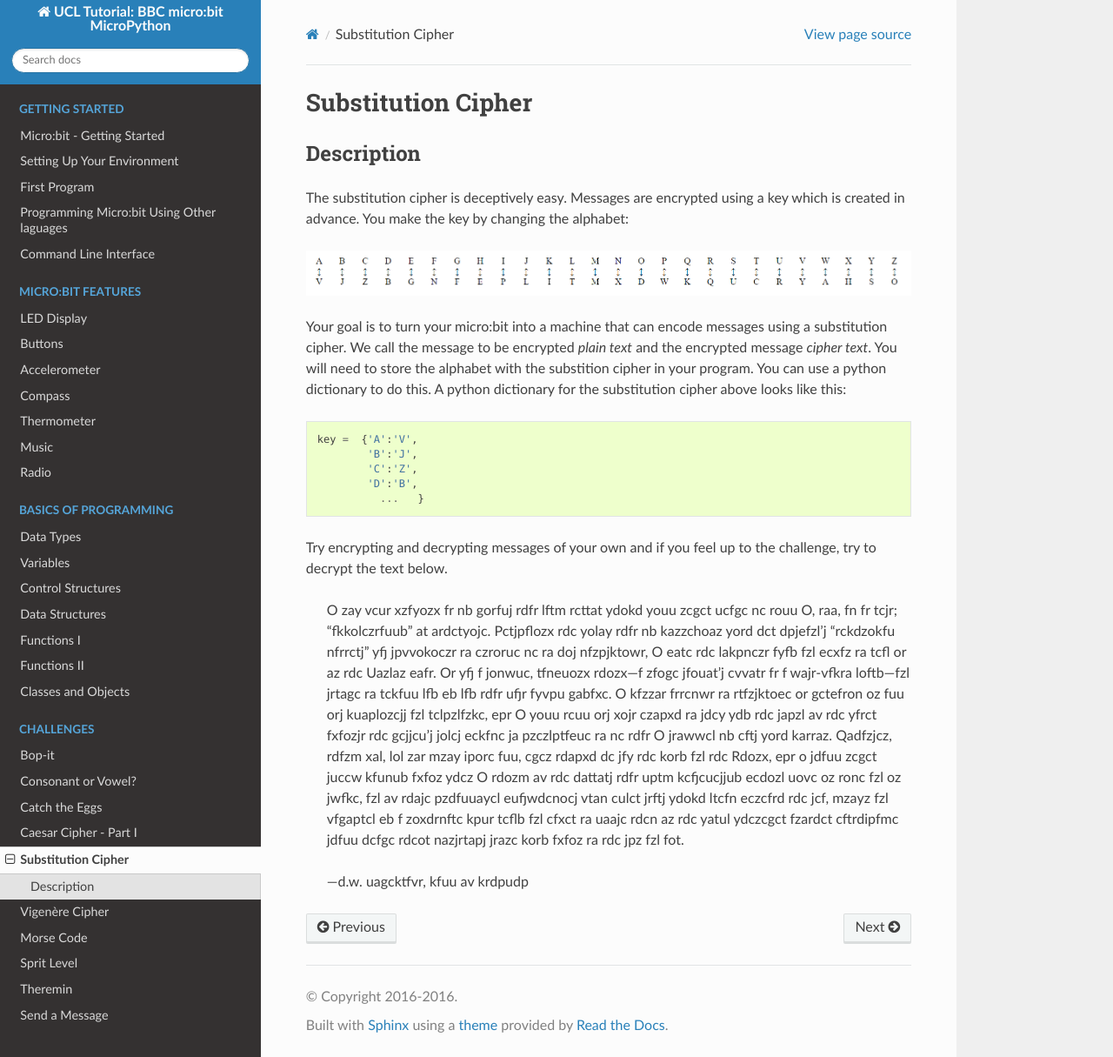
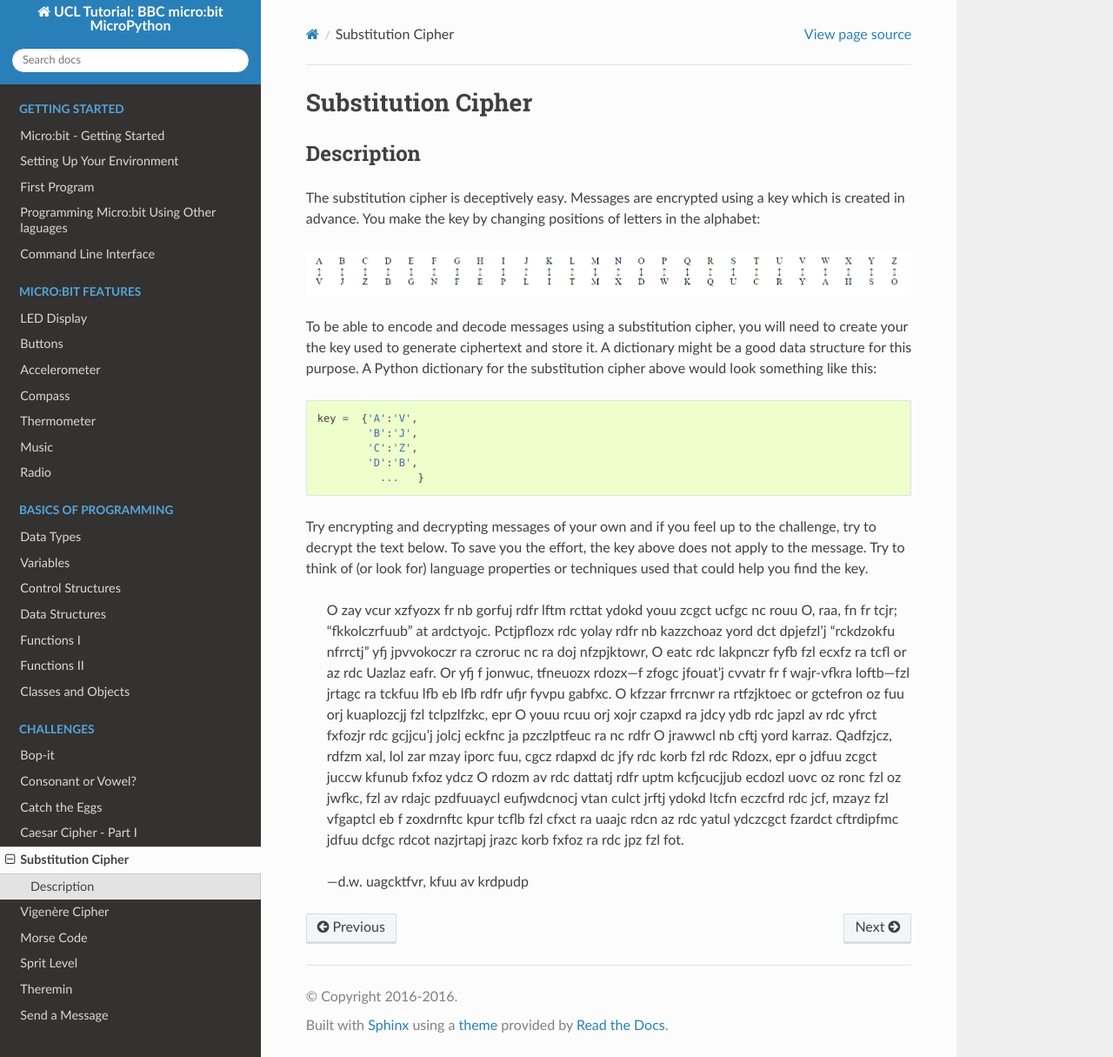
Before and after one commit to rharbird/microbit-challenges, a Sphinx documentation site: the page built from docs/source/challenges/crypto/substitution.rst, in a window 1280 px wide and 1215 px high. Shown: the whole window at 87% size. Built offline with Sphinx 7.4.7 and the Read the Docs theme 2.0.0, drawn with Linux system fonts in a browser that asks for light colours; pages that are not in the unit, such as notebooks, are missing from menus.

Commit message:
Modify text

```diff
--- a/docs/source/challenges/crypto/substitution.rst
+++ b/docs/source/challenges/crypto/substitution.rst
@@ -6,13 +6,13 @@ Description
 ===========
 
 The substitution cipher is deceptively easy. Messages are encrypted using a key which is created in advance.
-You make the key by changing the alphabet:
+You make the key by changing positions of letters in the alphabet:
 
 .. figure:: assets/substitution.png
 
-Your goal is to turn your micro:bit into a machine that can encode messages using a substitution cipher. We
-call the message to be encrypted *plain text* and the encrypted message *cipher text*. You will need to store the alphabet with the substition cipher in your program.
-You can use a python dictionary to do this. A python dictionary for the substitution cipher above looks like this::
+To be able to encode and decode messages using a substitution cipher, you will need to create your the key used to generate ciphertext and store it. A dictionary might
+be a good data structure for this purpose.
+A Python dictionary for the substitution cipher above would look something like this::
 
 	key =  {'A':'V',
 		'B':'J',
@@ -20,7 +20,8 @@ You can use a python dictionary to do this. A python dictionary for the substitu
 		'D':'B',
 		  ...   }
 
-Try encrypting and decrypting messages of your own and if you feel up to the challenge, try to decrypt the text below.
+Try encrypting and decrypting messages of your own and if you feel up to the challenge, try to decrypt the text below. To save you the effort, the key above does not
+apply to the message. Try to think of (or look for) language properties or techniques used that could help you find the key.
 
 	O zay vcur xzfyozx fr nb gorfuj rdfr lftm rcttat ydokd youu zcgct ucfgc nc rouu O, raa, fn fr tcjr; “fkkolczrfuub” at ardctyojc. Pctjpflozx rdc yolay rdfr nb kazzchoaz
 	yord dct dpjefzl’j “rckdzokfu nfrrctj” yfj jpvvokoczr ra czroruc nc ra doj nfzpjktowr, O eatc rdc lakpnczr fyfb fzl ecxfz ra tcfl or az rdc Uazlaz eafr. Or yfj f jonwuc,
```
Also changed, not shown: docs/source/challenges/crypto/vigenere.rst (+8 -2 lines).
